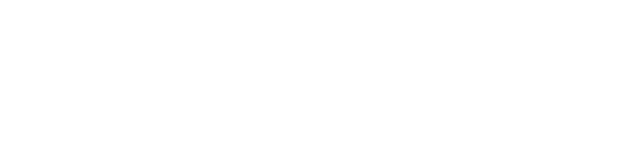
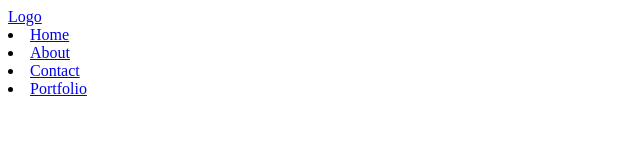
Before and after one commit to toufiq007/my-first-repo, a plain HTML site: page index.html in a window 1280 px wide. Shown: the whole page, without its empty margins (0-640 px from the left). Drawn offline with Linux system fonts and the light colour scheme.

Commit message:
make navigation section

```diff
--- a/index.html
+++ b/index.html
@@ -9,6 +9,24 @@
 </head>
 <body>
 
+    <!-- navigation section starts -->
+
+    <section class="navbar">
+        <div class="logo-area">
+            <a href="#">Logo</a>
+        </div>
+        <div class="menu-area">
+            <nav>
+                <li><a href="#">Home</a></li>
+                <li><a href="#">About</a></li>
+                <li><a href="#">Contact</a></li>
+                <li><a href="#">Portfolio</a></li>
+            </nav>
+        </div>
+    </section>
+
+
+    <!-- navigation section ends -->
 
 
 
```
